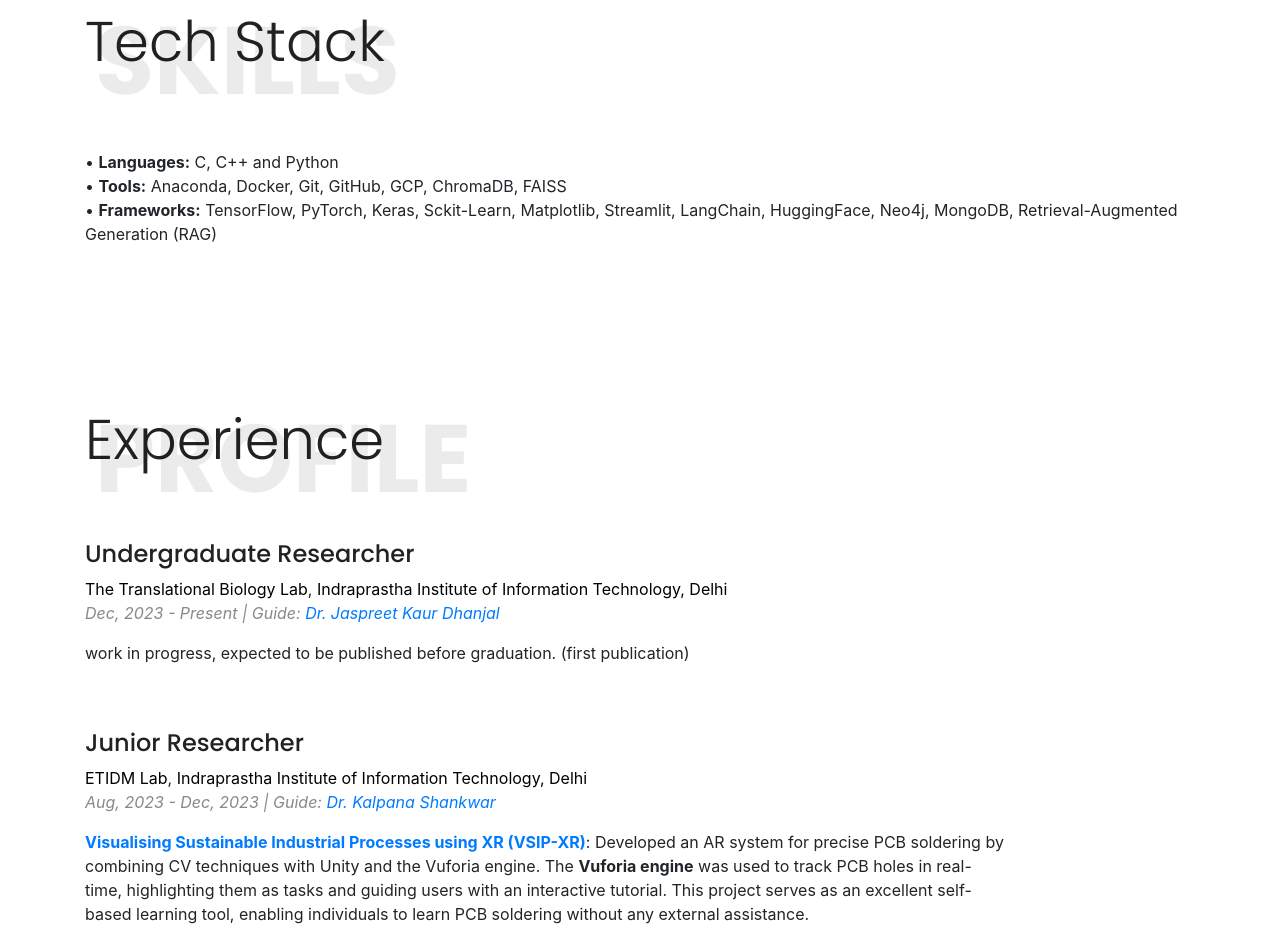
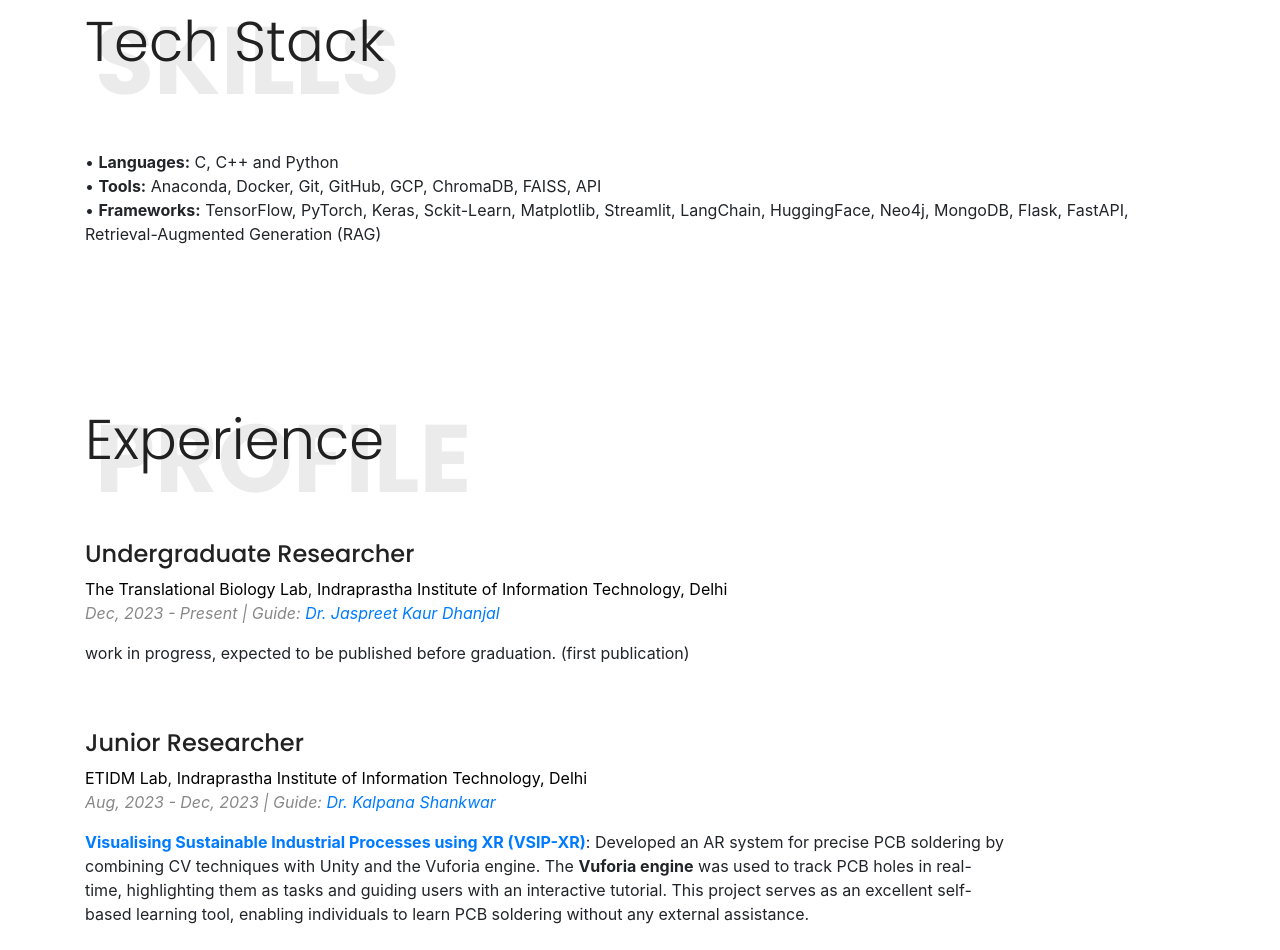
Before and after one commit to me-tusharchandra/me-tusharchandra.github.io, a website: page index.html in a window 1280 px wide. Shown: the part 1463-2413 px from the top of the page. Drawn offline with nearby package versions, Linux system fonts and the light colour scheme.

Commit message:
ts updated

```diff
--- a/index.html
+++ b/index.html
@@ -125,8 +125,8 @@
             <div class="mt-5">
                 <p>
                     • <strong>Languages:</strong> C, C++ and Python<br>
-                    • <strong>Tools:</strong> Anaconda, Docker, Git, GitHub, GCP, ChromaDB, FAISS<br>
-                    • <strong>Frameworks:</strong> TensorFlow, PyTorch, Keras, Sckit-Learn, Matplotlib, Streamlit, LangChain, HuggingFace, Neo4j, MongoDB, Retrieval-Augmented Generation (RAG)<br>
+                    • <strong>Tools:</strong> Anaconda, Docker, Git, GitHub, GCP, ChromaDB, FAISS, API<br>
+                    • <strong>Frameworks:</strong> TensorFlow, PyTorch, Keras, Sckit-Learn, Matplotlib, Streamlit, LangChain, HuggingFace, Neo4j, MongoDB, Flask, FastAPI, Retrieval-Augmented Generation (RAG)<br>
                 </p>
             </div>
         </section>
```
